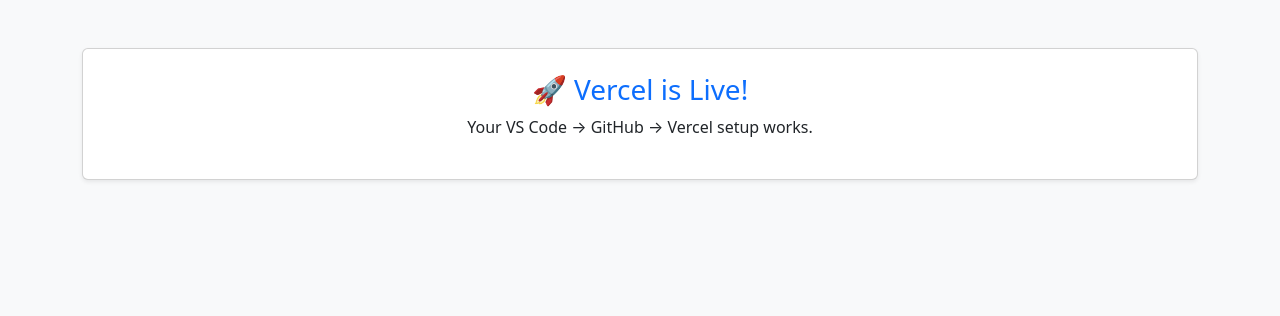
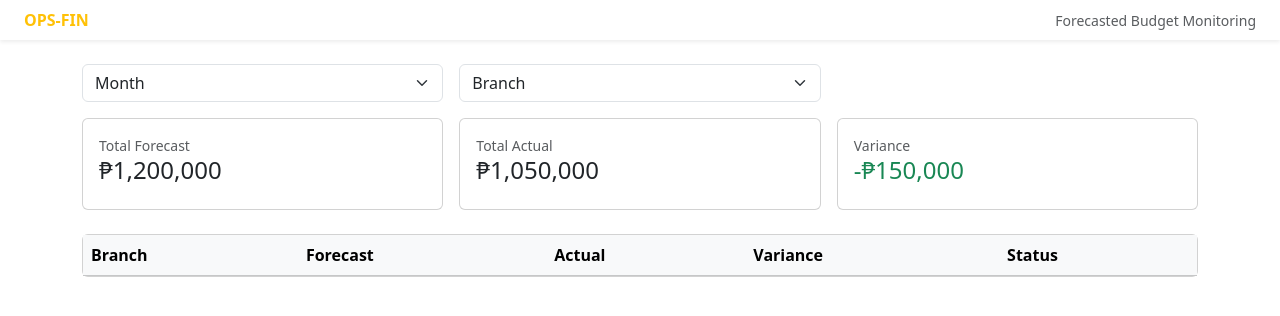
Before and after one commit to markraniel25x-hash/Project-site, a plain HTML site: page index.html in a window 1280 px wide. Drawn offline with nearby package versions, Linux system fonts and the light colour scheme.

Commit message:
Update index.html

```diff
--- a/index.html
+++ b/index.html
@@ -2,18 +2,88 @@
 <html lang="en">
 <head>
   <meta charset="UTF-8" />
-  <title>Project Site</title>
+  <title>Forecasted Budget Dashboard</title>
   <meta name="viewport" content="width=device-width, initial-scale=1" />
+
+  <!-- Bootstrap -->
   <link href="https://cdn.jsdelivr.net/npm/bootstrap@5.3.2/dist/css/bootstrap.min.css" rel="stylesheet">
+
+  <!-- Custom CSS -->
+  <link rel="stylesheet" href="css/style.css">
 </head>
-<body class="bg-light">
+<body>
 
-<div class="container mt-5">
-  <div class="card shadow-sm p-4 text-center">
-    <h3 class="text-primary">🚀 Vercel is Live!</h3>
-    <p>Your VS Code → GitHub → Vercel setup works.</p>
+<nav class="navbar bg-white shadow-sm px-4">
+  <span class="fw-bold text-warning">OPS-FIN</span>
+  <span class="text-muted small">Forecasted Budget Monitoring</span>
+</nav>
+
+<div class="container mt-4">
+
+  <!-- Filters -->
+  <div class="row g-3 mb-3">
+    <div class="col-md-4">
+      <select class="form-select">
+        <option selected>Month</option>
+        <option>January</option>
+        <option>February</option>
+      </select>
+    </div>
+    <div class="col-md-4">
+      <select class="form-select">
+        <option selected>Branch</option>
+        <option>All</option>
+        <option>QC</option>
+        <option>Cebu</option>
+      </select>
+    </div>
   </div>
+
+  <!-- Summary -->
+  <div class="row g-3 mb-4">
+    <div class="col-md-4">
+      <div class="card p-3">
+        <small class="text-muted">Total Forecast</small>
+        <h4>₱1,200,000</h4>
+      </div>
+    </div>
+    <div class="col-md-4">
+      <div class="card p-3">
+        <small class="text-muted">Total Actual</small>
+        <h4>₱1,050,000</h4>
+      </div>
+    </div>
+    <div class="col-md-4">
+      <div class="card p-3">
+        <small class="text-muted">Variance</small>
+        <h4 class="text-success">-₱150,000</h4>
+      </div>
+    </div>
+  </div>
+
+  <!-- Table -->
+  <div class="card">
+    <div class="card-body p-0">
+      <table class="table mb-0">
+        <thead class="table-light">
+          <tr>
+            <th>Branch</th>
+            <th>Forecast</th>
+            <th>Actual</th>
+            <th>Variance</th>
+            <th>Status</th>
+          </tr>
+        </thead>
+        <tbody id="budgetTable">
+          <!-- JS will populate this later -->
+        </tbody>
+      </table>
+    </div>
+  </div>
+
 </div>
 
+<!-- Custom JS -->
+<script src="js/app.js"></script>
 </body>
 </html>
```
